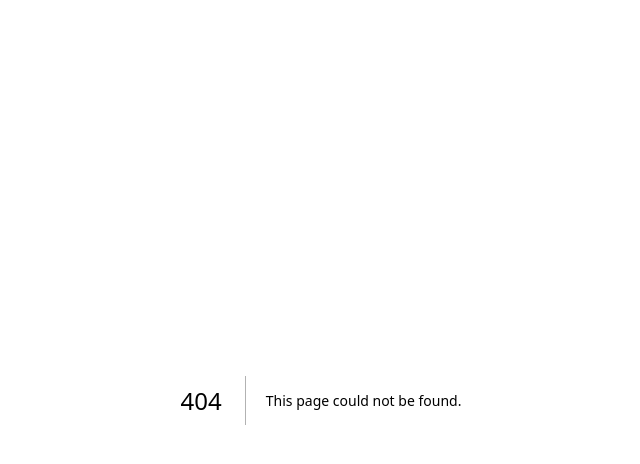
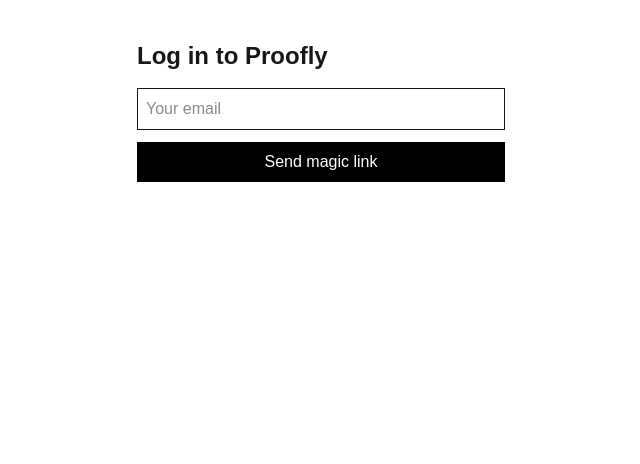
Before and after one commit to ITODOjOHNIKWUJE/proofly, a Next.js app: page /login in a window 1280 px wide. Before the commit this address had no page. Shown: the top 464 px of the page, without its empty margins (319-959 px from the left). Built offline with nearby package versions, Linux system fonts and the light colour scheme; no server answers.

Commit message:
Add login page and login entry point

```diff
--- /dev/null
+++ b/app/login/page.tsx
@@ -0,0 +1,54 @@
+'use client'
+
+import { useState } from 'react'
+import { supabase } from '../../lib/supabaseClient'
+
+export default function LoginPage() {
+  const [email, setEmail] = useState('')
+  const [message, setMessage] = useState<string | null>(null)
+  const [loading, setLoading] = useState(false)
+
+  const handleLogin = async () => {
+    setLoading(true)
+    setMessage(null)
+
+    const { error } = await supabase.auth.signInWithOtp({
+      email,
+      options: {
+        emailRedirectTo: `${window.location.origin}/`,
+      },
+    })
+
+    setLoading(false)
+
+    if (error) {
+      setMessage(error.message)
+    } else {
+      setMessage('Check your email for the login link.')
+    }
+  }
+
+  return (
+    <main className="p-10 max-w-md mx-auto">
+      <h1 className="text-2xl font-bold mb-4">Log in to Proofly</h1>
+
+      <input
+        type="email"
+        placeholder="Your email"
+        value={email}
+        onChange={(e) => setEmail(e.target.value)}
+        className="border p-2 w-full mb-3"
+      />
+
+      <button
+        onClick={handleLogin}
+        disabled={loading}
+        className="bg-black text-white px-4 py-2 w-full"
+      >
+        {loading ? 'Sending link…' : 'Send magic link'}
+      </button>
+
+      {message && <p className="mt-3 text-sm">{message}</p>}
+    </main>
+  )
+}
--- a/app/page.tsx
+++ b/app/page.tsx
@@ -5,7 +5,12 @@
 
 export default function Page() {
   return (
-    <Suspense fallback={<p className="p-10">Loading…</p>}>
+    <Suspense fallback={
+  <div className="p-10">
+    <p>Please log in.</p>
+    <a href="/login" className="underline">Go to login</a>
+  </div>
+}>
       <HomeClient />
     </Suspense>
   )
```
